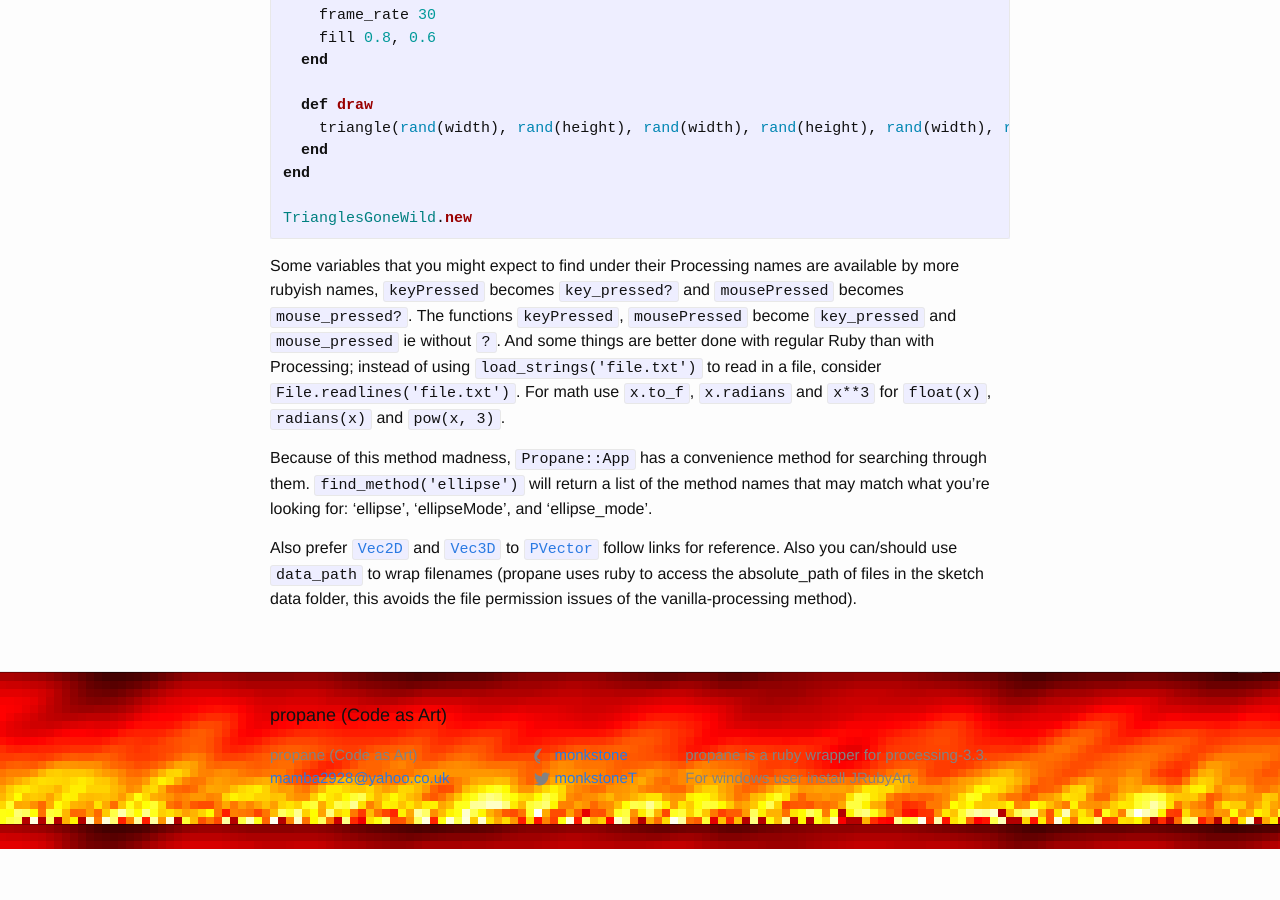
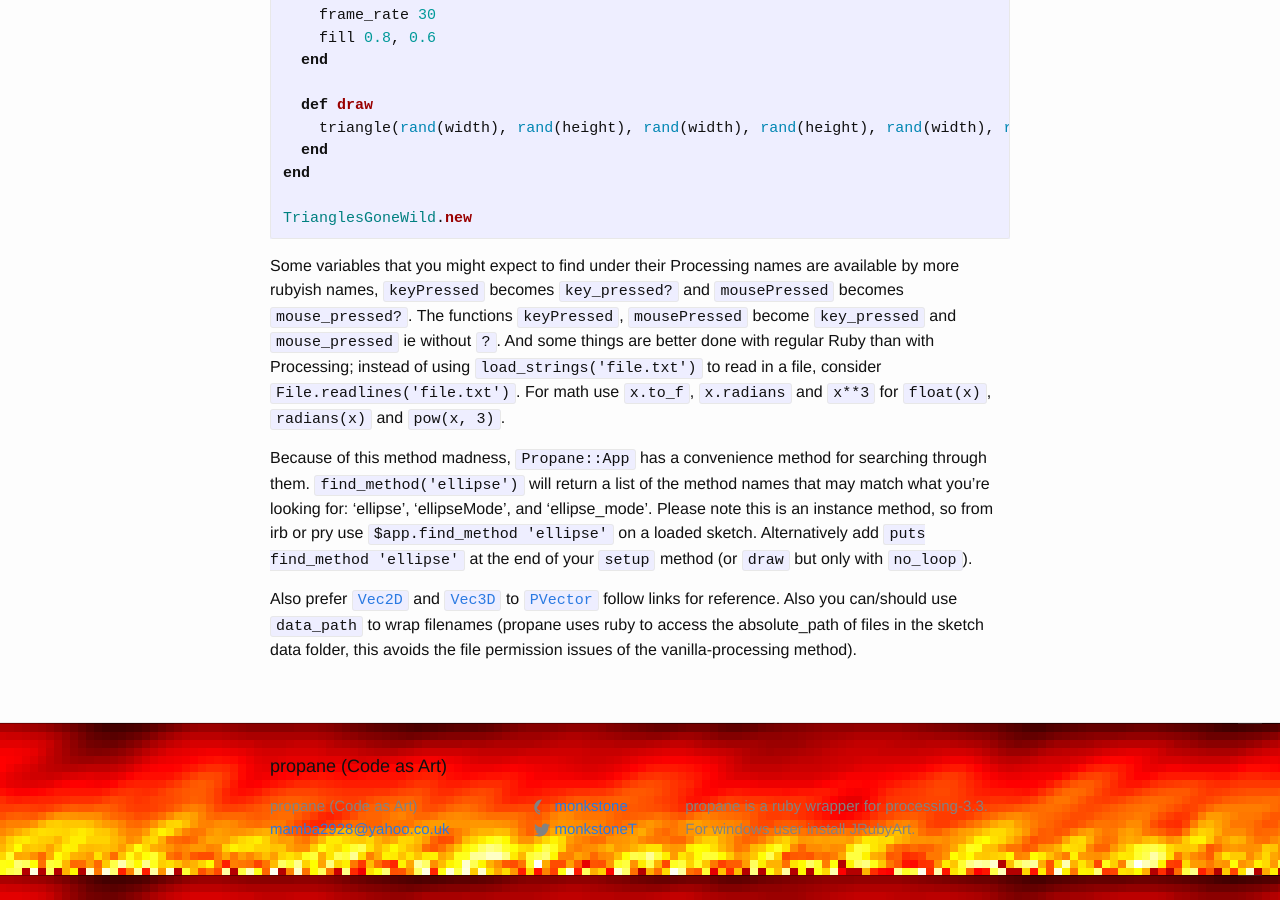
Before and after one commit to ruby-processing/propane, a Jekyll site: the page built from _methods/processing_api.md, in a window 1280 px wide and 900 px high, scrolled down 700 px. Built offline with Jekyll 4.4.1, drawn with Linux system fonts in a browser that asks for light colours; before the commit the page ends 1549 px from its top, so only the background shows below that.

Commit message:
clarify find_method

```diff
--- a/_methods/processing_api.md
+++ b/_methods/processing_api.md
@@ -30,7 +30,7 @@ TrianglesGoneWild.new
 
 Some variables that you might expect to find under their Processing names are available by more rubyish names, `keyPressed` becomes `key_pressed?` and `mousePressed` becomes `mouse_pressed?`. The functions `keyPressed`, `mousePressed` become `key_pressed` and `mouse_pressed` ie without `?`. And some things are better done with regular Ruby than with Processing; instead of using `load_strings('file.txt')` to read in a file, consider `File.readlines('file.txt')`. For math use `x.to_f`, `x.radians` and `x**3` for `float(x)`, `radians(x)` and `pow(x, 3)`.
 
-Because of this method madness, `Propane::App` has a convenience method for searching through them. `find_method('ellipse')` will return a list of the method names that may match what you're looking for: 'ellipse', 'ellipseMode', and 'ellipse_mode'.
+Because of this method madness, `Propane::App` has a convenience method for searching through them. `find_method('ellipse')` will return a list of the method names that may match what you're looking for: 'ellipse', 'ellipseMode', and 'ellipse_mode'. Please note this is an instance method, so from irb or pry use `$app.find_method 'ellipse'` on a loaded sketch. Alternatively add `puts find_method 'ellipse'` at the end of your `setup` method (or `draw` but only with `no_loop`).
 
 Also prefer [`Vec2D`][vec2] and [`Vec3D`][vec3] to [`PVector`][pvector] follow links for reference. Also you can/should use `data_path` to wrap filenames (propane uses ruby to access the absolute_path of files in the sketch data folder, this avoids the file permission issues of the vanilla-processing method).
 
```
